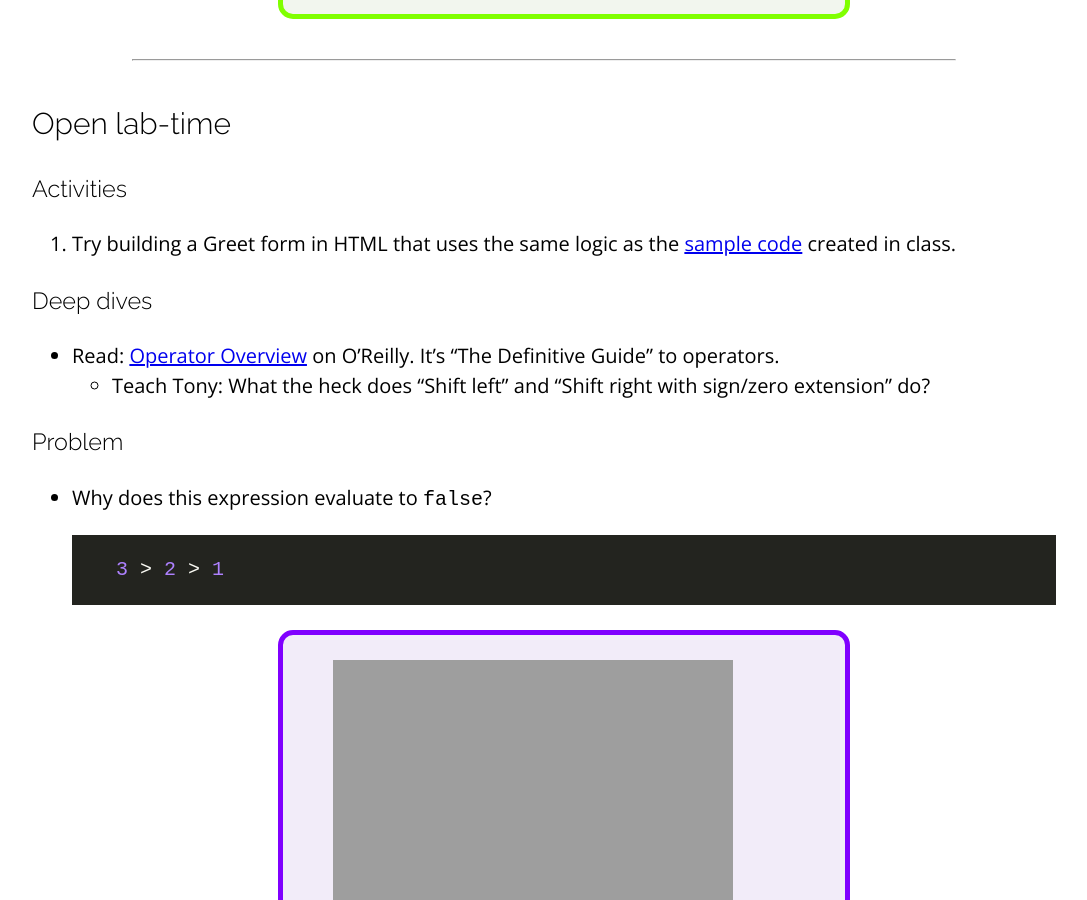
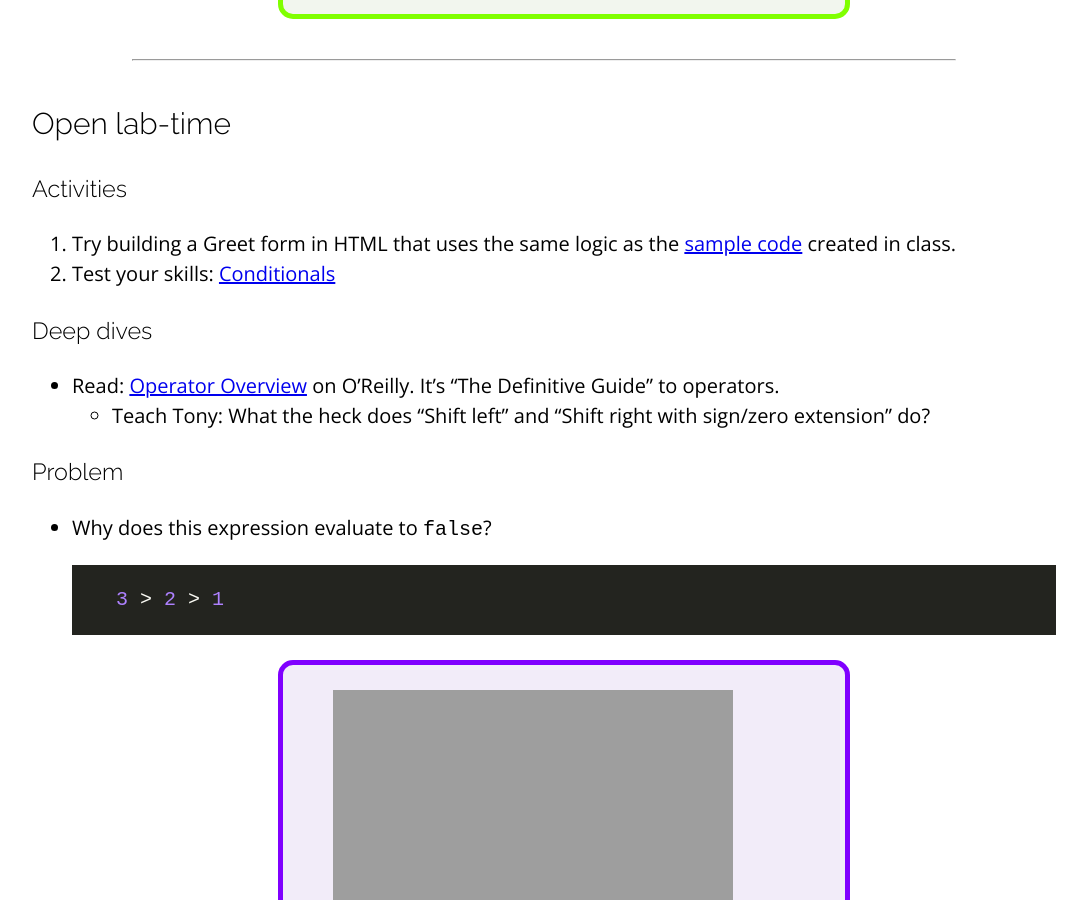
Before and after one commit to sait-wbdv/winter-2021, a Jekyll site: the page built from _posts/2021-02-12-boolean-comparison-conditionals.md, in a window 1280 px wide and 900 px high, scrolled down 4411 px. Shown: the whole window, without its empty margins (96-1183 px from the left). Built offline with Jekyll 4.4.1, drawn with Linux system fonts in a browser that asks for light colours; nearby versions of some CDN libraries.

Commit message:
added activity

```diff
--- a/_posts/2021-02-12-boolean-comparison-conditionals.md
+++ b/_posts/2021-02-12-boolean-comparison-conditionals.md
@@ -101,6 +101,7 @@ Truthy
 ## Open lab-time
 ### Activities
 1. Try building a Greet form in HTML that uses the same logic as the [sample code](https://github.com/sait-wbdv/in-class/blob/main/w5f/js/greet.js) created in class.
+2. Test your skills: [Conditionals](https://developer.mozilla.org/en-US/docs/Learn/JavaScript/Building_blocks/Test_your_skills:_Conditionals)
 
 ### Deep dives
 - Read: [Operator Overview](https://www.oreilly.com/library/view/javascript-the-definitive/9781449393854/ch04s07.html) on O'Reilly. It's "The Definitive Guide" to operators.
```
